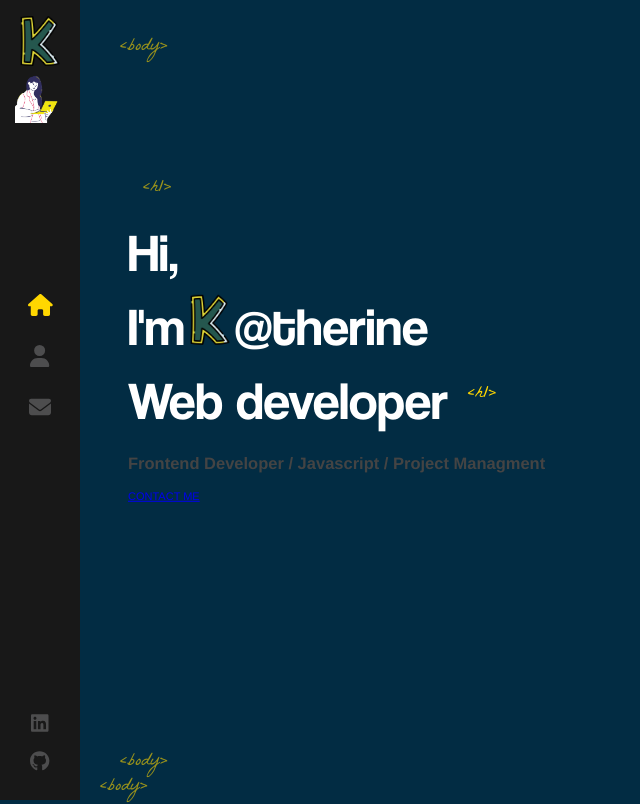
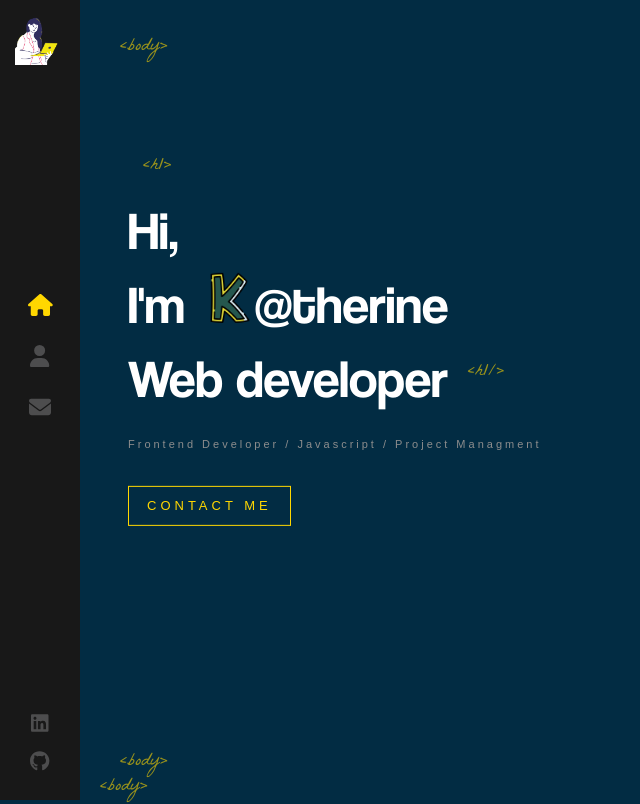
Before and after one commit to Kami17LA/Portafolio_React, a React (Create React App) app: page / in a window 1280 px wide. Shown: the whole page, without its empty margins (0-640 px from the left). Built offline with nearby package versions, Linux system fonts and the light colour scheme.

Commit message:
Create an About Component

```diff
--- a/src/App.js
+++ b/src/App.js
@@ -8,7 +8,8 @@
     <>
     <Routes>
       <Route path="/" element={<Layout />}>
-        <Route path='/' element={<Home/>} />
+        <Route index element={<Home/>} />
+        <Route path="about" element={<Home/>} />
       </Route>
     </Routes>
     </>
--- /dev/null
+++ b/src/components/About/index_ab.js
@@ -0,0 +1,5 @@
+import './index_ab.scss'
+
+const About = () => "Hello"
+
+export default About;
--- a/src/components/Home/index_ho.scss
+++ b/src/components/Home/index_ho.scss
@@ -28,7 +28,7 @@
         }
 
         &::after{
-            content: '<h1>';
+            content: '<h1/>';
             font-family: 'La Belle Aurore';
             color: #ffd700;
             font-size: 18px;
@@ -36,11 +36,50 @@
             margin-top: 18px;
             margin-left: 20px;
             animation: fadeIn 1s 1.7s backwards;
+            opacity: 0.6;
 
         }
 
         img{
             width: 50px;
+            margin-left: 20px;
+            opacity: 0;
+            height: auto;
+            animation: rotateIn 1s linear both;
+            animation-delay: 1.4s;
         }
     }
+
+    h2{
+        color: #8d8d8d;
+        margin-top: 20px;
+        font-weight: 400;
+        font-size: 11px;
+        font-family: sans-serif;
+        letter-spacing: 3px;
+        animation: fadeIn 1s 1.8s backwards;
+    }
+
+    .flat-button{
+        color: #ffd700;
+        font-size: 13px;
+        font-weight: 400;
+        letter-spacing: 4px;
+        font-family: sans-serif;
+        text-decoration: none;
+        padding: 10px 18px;
+        border: 1px solid #ffd700;
+        margin-top: 25px;
+        float: left;
+        animation: fadeIn 1s 1.8s backwards;
+        white-space: nowrap;
+
+        &:hover{
+            background: #ffd700;
+            color: #333;
+
+        }
+
+    }
+
 }
--- a/src/components/Sidebar/index_si.js
+++ b/src/components/Sidebar/index_si.js
@@ -1,6 +1,6 @@
 import './index_si.scss';
 import { Link, NavLink } from 'react-router-dom'
-import LogoS from '../../assets/images/logo-s.png'
+/* import LogoS from '../../assets/images/logo-s.png' */
 import LogoSubtitle from '../../assets/images/logo_sub.png'
 import { FontAwesomeIcon } from '@fortawesome/react-fontawesome';
 import { faHome, faUser, faEnvelope} from '@fortawesome/free-solid-svg-icons';
@@ -9,8 +9,9 @@
 const Sidebar = () => (
     <div className='nav-bar'>
         <Link className='logo' to='/'>
-            <img src= {LogoS} alt="logo"/>
-            <img className='sub-logo' src= {LogoSubtitle} alt="KAMI"/>
+            {/* <img src= {LogoS} alt="logo"/> */}
+            <img src= {LogoSubtitle} alt="KAMI"/>
+            {/* <img className='sub-logo' src= {LogoSubtitle} alt="KAMI"/> */}
         </Link>
 
         <nav>
```
Also changed, not shown: src/components/About/index_ab.scss (added).
